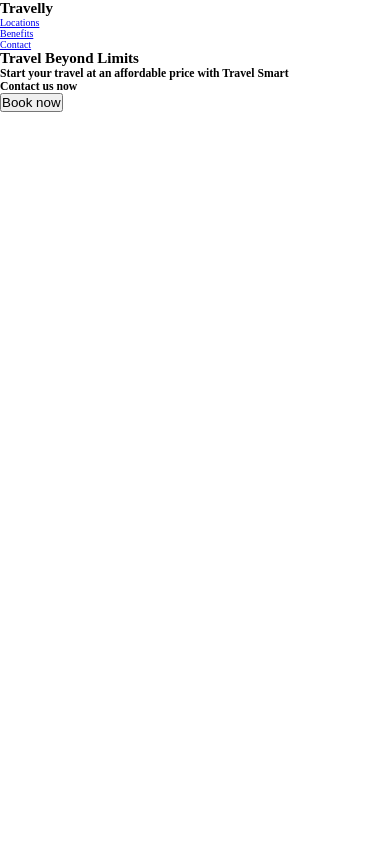
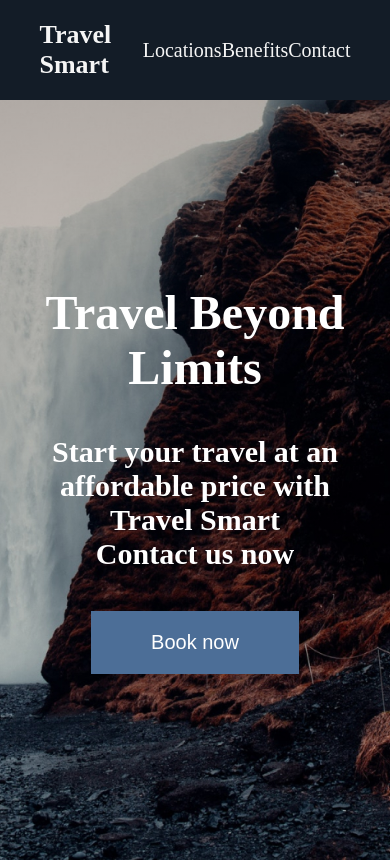
Before and after one commit to LeDaniii/RecapTravelWebsite_CSS_HTML_only, a plain HTML site: page index.html in a window 390 px wide. Drawn offline with Linux system fonts and the light colour scheme.

Commit message:
Start CSS Header // Not Mobile friendly atm

```diff
--- a/index.html
+++ b/index.html
@@ -23,7 +23,7 @@
   <body>
     <header class="main-head">
       <nav>
-        <h1 id="logo">Travelly</h1>
+        <h1 id="logo">Travel Smart</h1>
         <ul>
           <li><a href="#locations">Locations</a></li>
           <li><a href="#benefits">Benefits</a></li>
--- a/styles.css
+++ b/styles.css
@@ -8,3 +8,77 @@
 html {
   font-size: 62.5%;
 }
+h1 {
+  font-size: 2.6rem;
+}
+a {
+  color: whitesmoke;
+  text-decoration: none;
+}
+li,
+button,
+label,
+input,
+p {
+  font-size: 2rem;
+}
+h2 {
+  font-size: 4.8rem;
+}
+h3 {
+  font-size: 3rem;
+}
+h4,
+h5 {
+  font-size: 2.8rem;
+}
+button {
+  padding: 2rem 6rem;
+  background: #4c6e97;
+  border: none;
+  color: white;
+  font-size: 2rem;
+  cursor: pointer;
+}
+
+/* ----- Nav Section with Hero ----- */
+
+.main-head {
+  background-color: #131c27;
+  color: whitesmoke;
+}
+nav {
+  display: flex;
+  width: 90%;
+  margin: auto;
+  padding: 2rem;
+  min-height: 10vh;
+  align-items: center;
+}
+nav ul {
+  display: flex;
+  flex: 1 1 40rem;
+  justify-content: space-around;
+  align-items: center;
+  list-style: none;
+}
+#logo {
+  flex: 2 1 40rem;
+}
+.hero {
+  background: linear-gradient(rgba(0, 0, 0, 0.3), transparent),
+    url("./img/landing-page.jpg");
+  min-height: 90vh;
+  background-repeat: no-repeat;
+  background-size: cover;
+  background-position: center;
+  color: white;
+  display: flex;
+  flex-direction: column;
+  justify-content: center;
+  align-items: center;
+  text-align: center;
+}
+.hero h3 {
+  padding: 4rem;
+}
```
